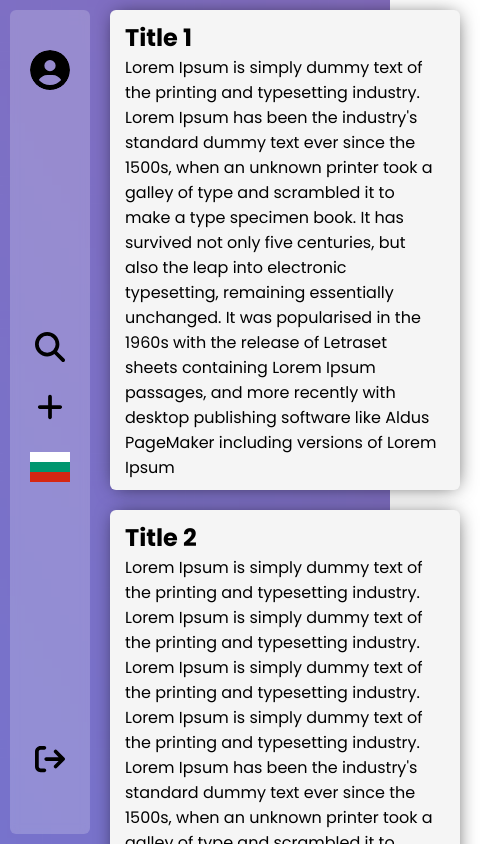
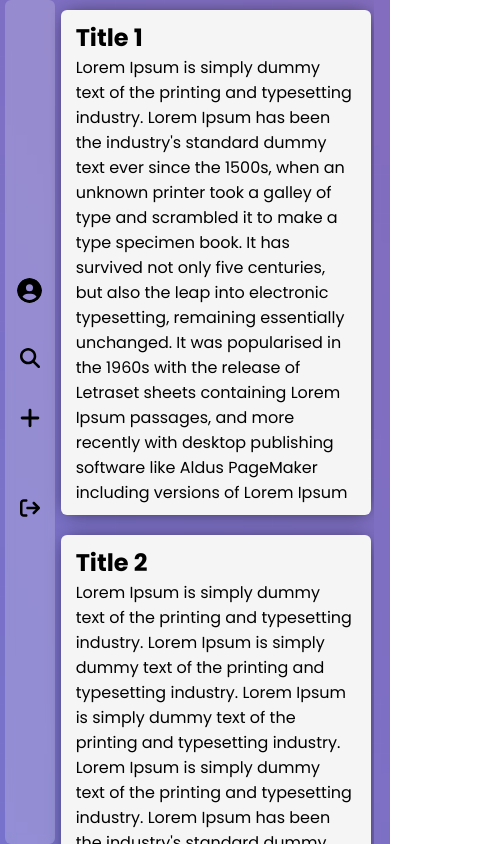
Before and after one commit to PetarDimitrovStoyanov/my-notes-app-frontend, a Vue app: page / in a window 390 px wide. Shown: the top 844 px of the page, 490 px wide, since content can reach past the window. Built offline with nearby package versions, Linux system fonts and the light colour scheme; the HTML template or start-up script is replaced by a standard one.

Commit message:
adjust responsive design of Side Menu, Not found and Dashboard

```diff
--- a/src/assets/styles/components/Card.scss
+++ b/src/assets/styles/components/Card.scss
@@ -9,15 +9,12 @@
   cursor: grabbing;
   border-radius: 6px;
   border: none;
-  //margin-top: 10px;
-  //margin-bottom: 20px;
   max-width: 350px;
   width: 100%;
   margin: 10px;
   align-self: baseline;
 
   .text-area {
-    //max-width: 300px;
     white-space: break-spaces;
     word-break: break-word;
     border: none;
@@ -26,4 +23,8 @@
   .text-area:focus {
     outline: none;
   }
+
+  @media (max-width: $mobile) {
+    max-width: 96%;;
+  }
 }
--- a/src/assets/styles/components/SideMenu.scss
+++ b/src/assets/styles/components/SideMenu.scss
@@ -18,6 +18,20 @@
   overflow: scroll;
   max-width: 100%;
   z-index: 1;
+  font-size: 20px;
+
+  @media (max-width: $mobile) {
+    width: 50px;
+    font-size: 15px;
+    padding: 15px 8px;
+    height: 100%;
+    margin: 0 5px;
+    justify-content: flex-start;
+  }
+
+  @media (min-resolution: 30dpi) {
+    left: 1850px;
+  }
 
   @media (min-resolution: 30dpi) {
     left: 1850px;
@@ -32,11 +46,12 @@
   }
 
   @media (min-resolution: 60dpi)  {
-    left: 300px;
+    left: 10%;
   }
 
   @media (min-resolution: 70dpi)  {
     left: 0;
+    color: orange;
   }
 
   .user {
@@ -50,6 +65,15 @@
     margin-right: auto;
     overflow: hidden;
     padding: 10px 10px 10px 0;
+
+    @media (max-width: $mobile) {
+      width: fit-content;
+      margin-top: 30vh;
+    }
+
+    @media (max-width: $mobile) {
+      margin-left: 0
+    }
 
     h2 {
       font-size: 15px;
@@ -74,6 +98,11 @@
       width: 40px;
       border-radius: 50%;
       margin: 0 auto;
+
+      @media (max-width: $mobile) {
+        width: 25px;
+        margin-left: 4px;
+      }
     }
   }
 
@@ -91,6 +120,11 @@
 
       .item-image {
         height: 30px;
+
+        @media (max-width: $mobile) {
+          width: 20px;
+          font-size: 15px;
+        }
       }
 
       .paragraph {
@@ -107,6 +141,10 @@
 
 .side-nav:hover {
   width: 250px;
+
+  @media (max-width: $mobile) {
+    width: 200px;
+  }
 
   .user {
     width: 100%;
--- a/src/assets/styles/main.scss
+++ b/src/assets/styles/main.scss
@@ -1,4 +1,5 @@
 @import "./pages/DashboardPage";
+@import "./pages/NotFound";
 
 @import "./components/SideMenu";
 @import "./components/Card";
--- a/src/assets/styles/pages/DashboardPage.scss
+++ b/src/assets/styles/pages/DashboardPage.scss
@@ -2,18 +2,30 @@
 
 .dashboard-container {
   width: 100%;
-  max-width: 2500px;
   min-height: 100vh;
   margin-left: 12%;
   margin-right: 12%;
   display: grid;
-  grid-template-columns: repeat(auto-fill, 350px);
+  grid-template-columns: repeat(3, 350px);
   grid-gap: 30px;
   row-gap: 5px;
 
   @media (max-width: $mobile) {
-    margin-left: 100px;
-    margin-right: 5%;
+    grid-template-columns: repeat(1, 100%);
+    margin-left: 13%;
+    margin-right: 4%;
+  }
+
+  @media (max-width: $tablet) {
+    grid-template-columns: repeat(2, 100%);
+    margin-left: 13%;
+    margin-right: 4%;
+    overflow: hidden;
+    max-width: unset;
+  }
+
+  @media (min-width: 2400px) {
+    max-width: 2500px;
   }
 
   span {
@@ -26,4 +38,24 @@
     justify-content: start;
     height: fit-content;
   }
+
+  .two-columns {
+    .single-card-container {
+      max-width: 100%;
+    }
+  }
+
+  .one-column {
+    .single-card-container {
+      max-width: 97%;
+    }
+  }
 }
+
+.adjust-two-columns {
+  grid-template-columns: repeat(auto-fill, 400px);
+}
+
+.adjust-one-column {
+  grid-template-columns: repeat(1, 100%);
+}
--- /dev/null
+++ b/src/assets/styles/pages/NotFound.scss
@@ -0,0 +1,49 @@
+.not-found-component {
+  height: 100vh;
+  display: flex;
+  flex-direction: column;
+  justify-content: center;
+  align-items: center;
+  width: 100%;
+  font-size: 1vw;
+
+  h2 {
+    margin: 0 auto;
+  }
+
+  .button-to-notes {
+    display: block;
+    border: 1.5px solid black;
+    border-radius: 4px;
+    background: transparent;
+    padding: 10px 20px;
+    cursor: pointer;
+    margin-top: 0.5em;
+
+    @media (min-width: $mobile) {
+      font-size: 1.5rem;
+    }
+  }
+
+  h2 {
+    font-size: 2rem;
+
+    @media (min-width: $mobile) {
+      font-size: 3rem;
+    }
+  }
+
+  h3 {
+    font-size: 0.7rem;
+
+    @media (min-width: $mobile) {
+      font-size: 1.5rem;
+    }
+  }
+
+  h2, h3, button {
+    margin-left: 50px;
+    margin-right: 50px;
+    text-align: center;
+  }
+}
--- a/src/assets/styles/variable.scss
+++ b/src/assets/styles/variable.scss
@@ -1,5 +1,6 @@
 $max-width: 2500px;
 $mobile: 600px;
+$tablet: 1100px;
 
 $icon-desktop: 24px;
 
--- a/src/components/SideMenu.vue
+++ b/src/components/SideMenu.vue
@@ -15,10 +15,6 @@
       <li class="list-item">
         <img class="item-image" :src="require('@/assets/icons/side-menu/plus.svg')" alt="reports">
         <p class="paragraph">Create</p>
-      </li>
-      <li class="list-item">
-        <img class="item-image" :src="require('@/assets/icons/side-menu/bg.svg')" alt="star">
-        <p class="paragraph">Language</p>
       </li>
     </ul>
     <ul class="unordered-list">
--- a/src/pages/DashboardPage.vue
+++ b/src/pages/DashboardPage.vue
@@ -1,10 +1,19 @@
 <template>
-  <section class="dashboard-container">
+  <section
+      class="dashboard-container"
+      :class="[
+          {'adjust-two-columns' : cards3.length === 0 && displayWidth > 1050},
+          {'adjust-one-column' : cards3.length === 0 && cards2.length > 0 && displayWidth <= 1050}]"
+  >
     <Draggable
         v-model="cards1"
         group="cards"
         item-key="id"
         tag="span"
+        :class="[
+            {'two-columns' : cards3.length === 0 && displayWidth > 1050},
+            {'one-column' : cards3.length === 0 && cards2.length > 0 && displayWidth <= 1050}
+            ]"
     >
       <template #item="{element}">
         <Card :card="element"/>
@@ -16,6 +25,10 @@
         group="cards"
         item-key="id"
         tag="span"
+        :class="[
+            {'two-columns' : cards3.length === 0 && displayWidth > 1050},
+            {'one-column' : cards3.length === 0 && cards2.length > 0 && displayWidth <= 1050}
+            ]"
     >
       <template #item="{element}">
         <Card :card="element"/>
@@ -27,6 +40,10 @@
         group="cards"
         item-key="id"
         tag="span"
+        :class="[
+            {'two-columns' : cards3.length === 0 && displayWidth > 1050},
+            {'one-column' : cards3.length === 0 && cards2.length > 0 && displayWidth <= 1050}
+        ]"
     >
       <template #item="{element}">
         <Card :card="element"/>
--- a/src/pages/NotFoundPage.vue
+++ b/src/pages/NotFoundPage.vue
@@ -1,13 +1,18 @@
 <template>
-  <h1>Not Found</h1>
+  <div class="not-found-component">
+    <h2>ERROR 404</h2>
+    <h3>Page not found.</h3>
+    <button class="button-to-notes" @click="redirect()">View notes</button>
+  </div>
 </template>
 
 <script>
 export default {
-  name: "NotFoundPage"
+  name: "NotFoundPage",
+  methods: {
+    redirect() {
+      this.$router.push("/dashboard")
+    }
+  }
 }
 </script>
-
-<style scoped>
-
-</style>
```
